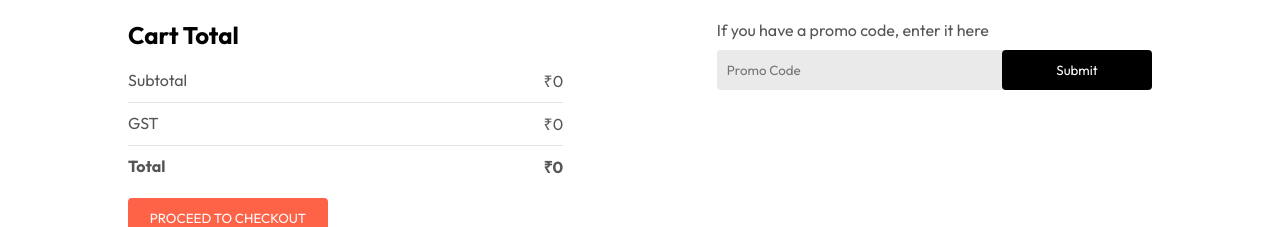
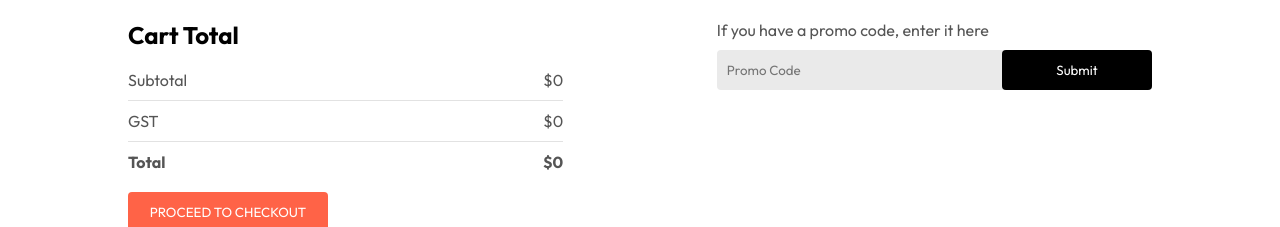
Before and after one commit to spjan15/food-del, a React (Vite) app in the folder frontend/: page /cart in a window 1280 px wide. Shown: the part 302-529 px from the top of the page. Built offline with nearby package versions, Linux system fonts and the light colour scheme; no server answers.

Commit message:
Update Cart.jsx

```diff
--- a/frontend/src/pages/Cart/Cart.jsx
+++ b/frontend/src/pages/Cart/Cart.jsx
@@ -27,9 +27,9 @@ const Cart = () => {
               <div className="cart-items-title cart-items-item">
               <img src={url+'/images/'+item.image} alt="" />
               <p>{item.name}</p>
-              <p>₹{item.price}</p>
+              <p>${item.price}</p>
               <p>{cartItems[item._id]}</p>
-              <p>₹{item.price*cartItems[item._id]}</p>
+              <p>${item.price*cartItems[item._id]}</p>
               <p onClick={()=>removeFromCart(item._id)} className='cross'>x</p>
             </div>
             <hr />
@@ -45,17 +45,17 @@ const Cart = () => {
           <div>
             <div className="cart-total-detail">
               <p>Subtotal</p>
-              <p>₹{getTotalCartAmount()}</p>
+              <p>${getTotalCartAmount()}</p>
             </div>
             <hr />
             <div className="cart-total-detail">
               <p>GST</p>
-              <p>₹{getTotalCartAmount()===0?0:2}</p>
+              <p>${getTotalCartAmount()===0?0:2}</p>
             </div>
             <hr />
             <div className="cart-total-detail">
               <b>Total</b>
-              <b>₹{getTotalCartAmount()===0?0:getTotalCartAmount()+2}</b>
+              <b>${getTotalCartAmount()===0?0:getTotalCartAmount()+2}</b>
             </div>
           </div>
           <button onClick={()=> navigate('/order')}>PROCEED TO CHECKOUT</button>
```
